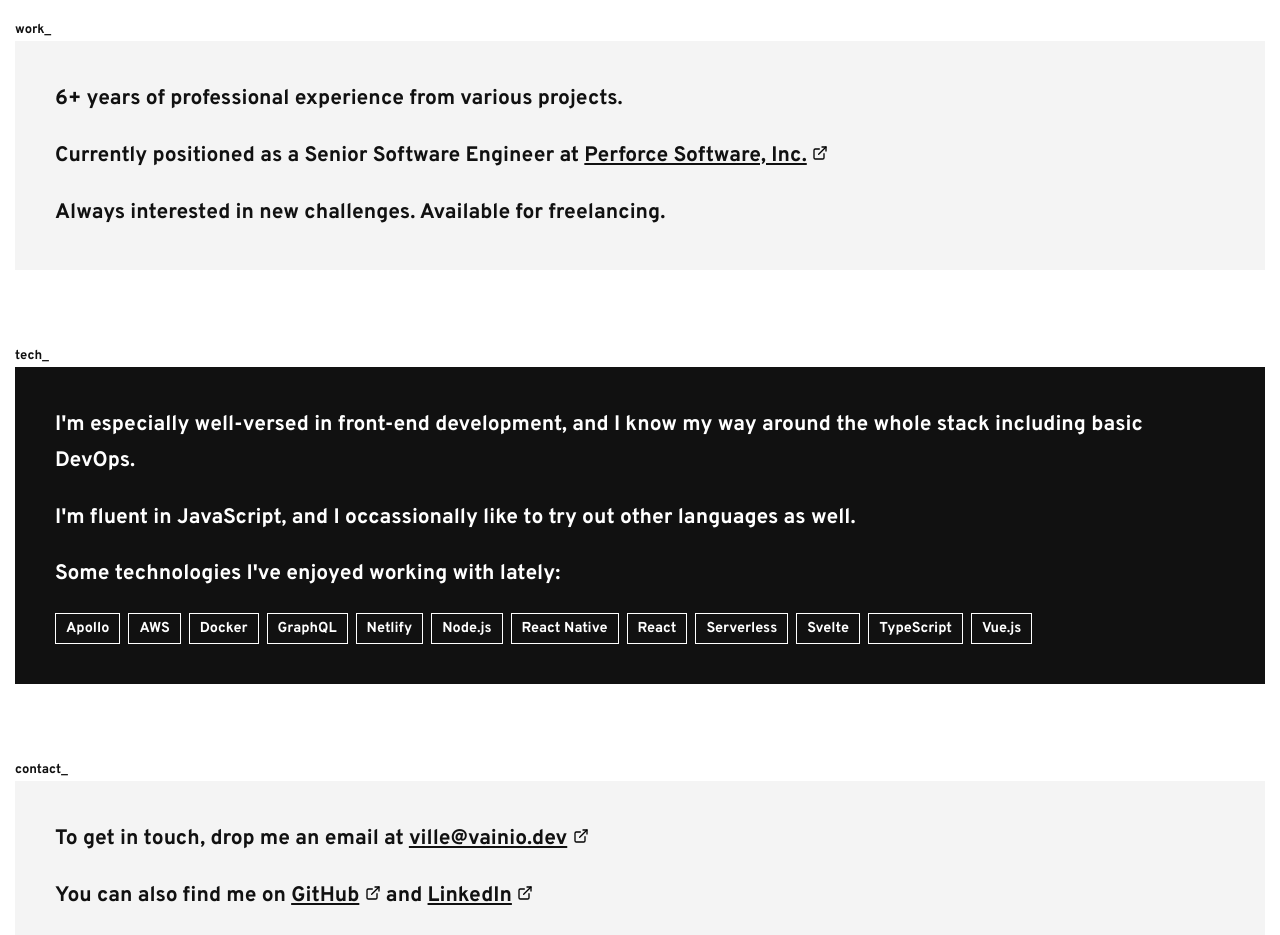
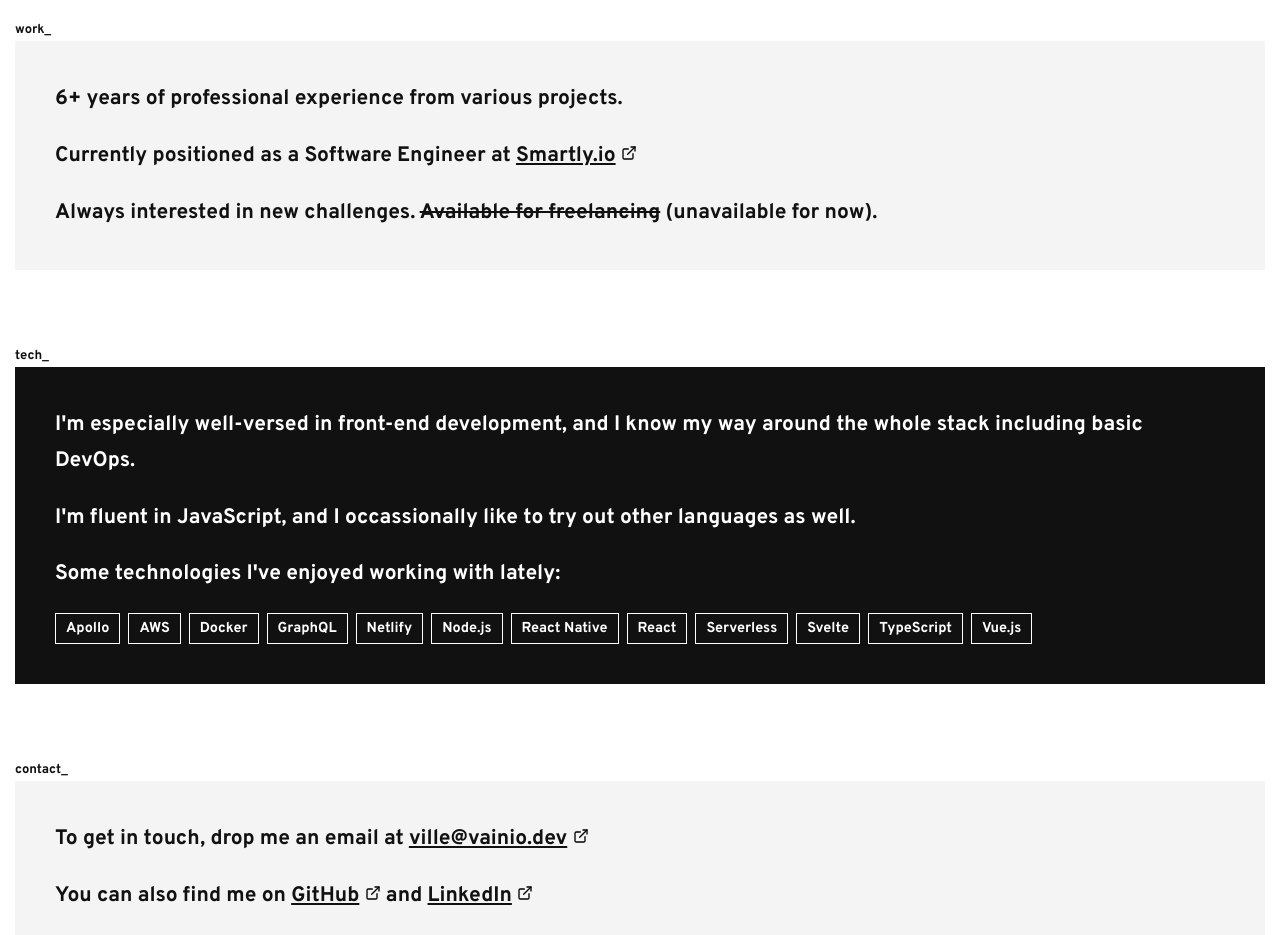
Before and after one commit to vvainio/vainio.dev, a website built with Parcel: page src/index.html in a window 1280 px wide. Shown: the part 1380-2315 px from the top of the page. Built offline with nearby package versions, Linux system fonts and the light colour scheme.

Commit message:
Update work section copy

```diff
--- a/src/index.html
+++ b/src/index.html
@@ -55,12 +55,12 @@
         </p>
 
         <p>
-          Currently positioned as a Senior Software Engineer at
-          <a href="https://www.perforce.com/">Perforce Software, Inc.</a>
+          Currently positioned as a Software Engineer at
+          <a href="https://www.smartly.io/" rel="noreferrer" target="_blank">Smartly.io</a>
           <i class="external-link-icon"></i>
         </p>
 
-        <p>Always interested in new challenges. Available for freelancing.</p>
+        <p>Always interested in new challenges. <span class="text-strike">Available for freelancing</span> (unavailable for now).</p>
       </div>
     </div>
 
--- a/src/styles/typography.scss
+++ b/src/styles/typography.scss
@@ -1,7 +1,7 @@
 html,
 body {
   color: $text-color--dark;
-  font-family: 'Overpass', sans-serif;
+  font-family: "Overpass", sans-serif;
   font-size: 62.5%;
   -moz-osx-font-smoothing: grayscale;
   -webkit-font-smoothing: antialiased;
@@ -33,3 +33,7 @@ a {
     color: lighten($text-color--dark, 30%);
   }
 }
+
+.text-strike {
+  text-decoration: line-through;
+}
```
